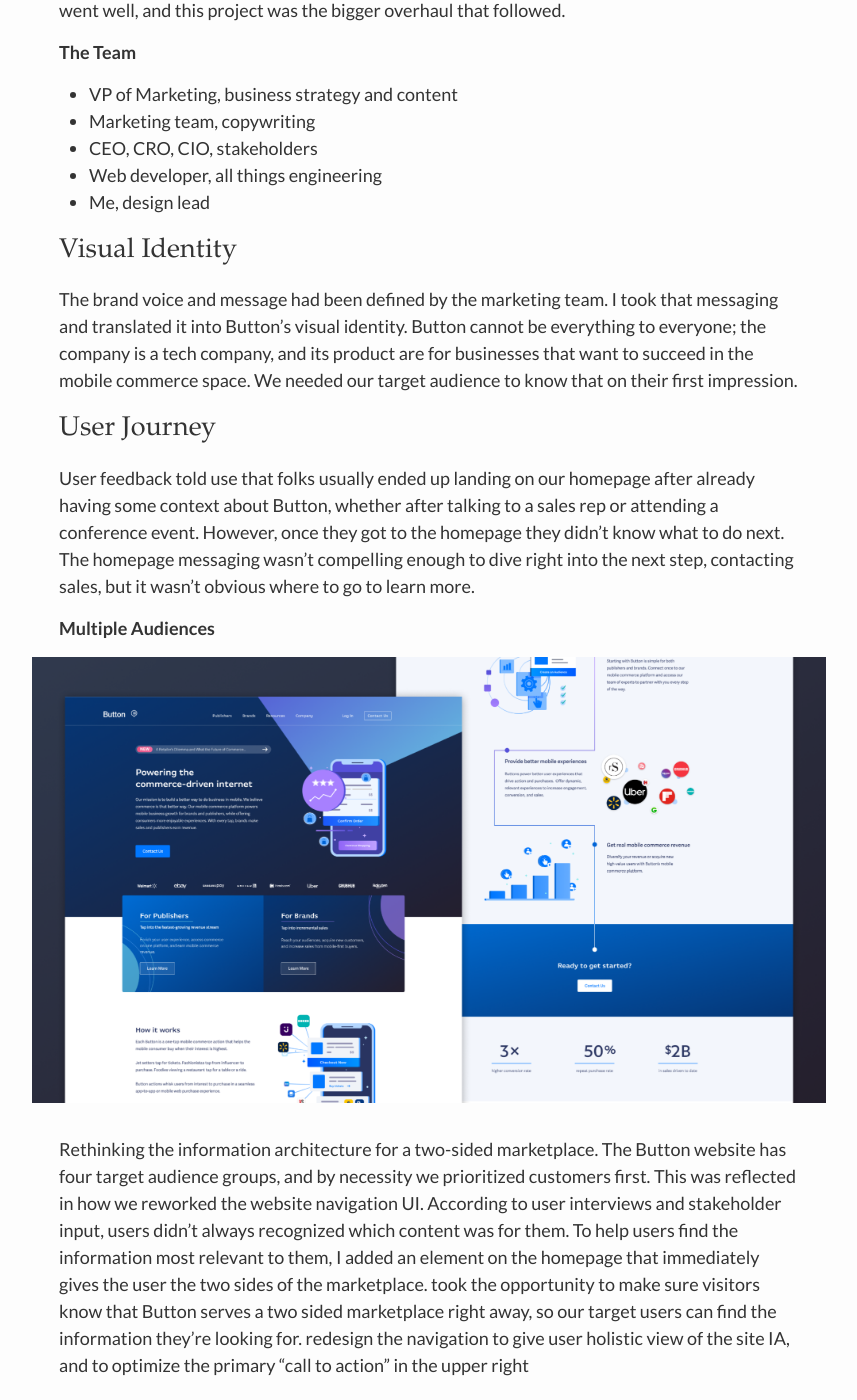
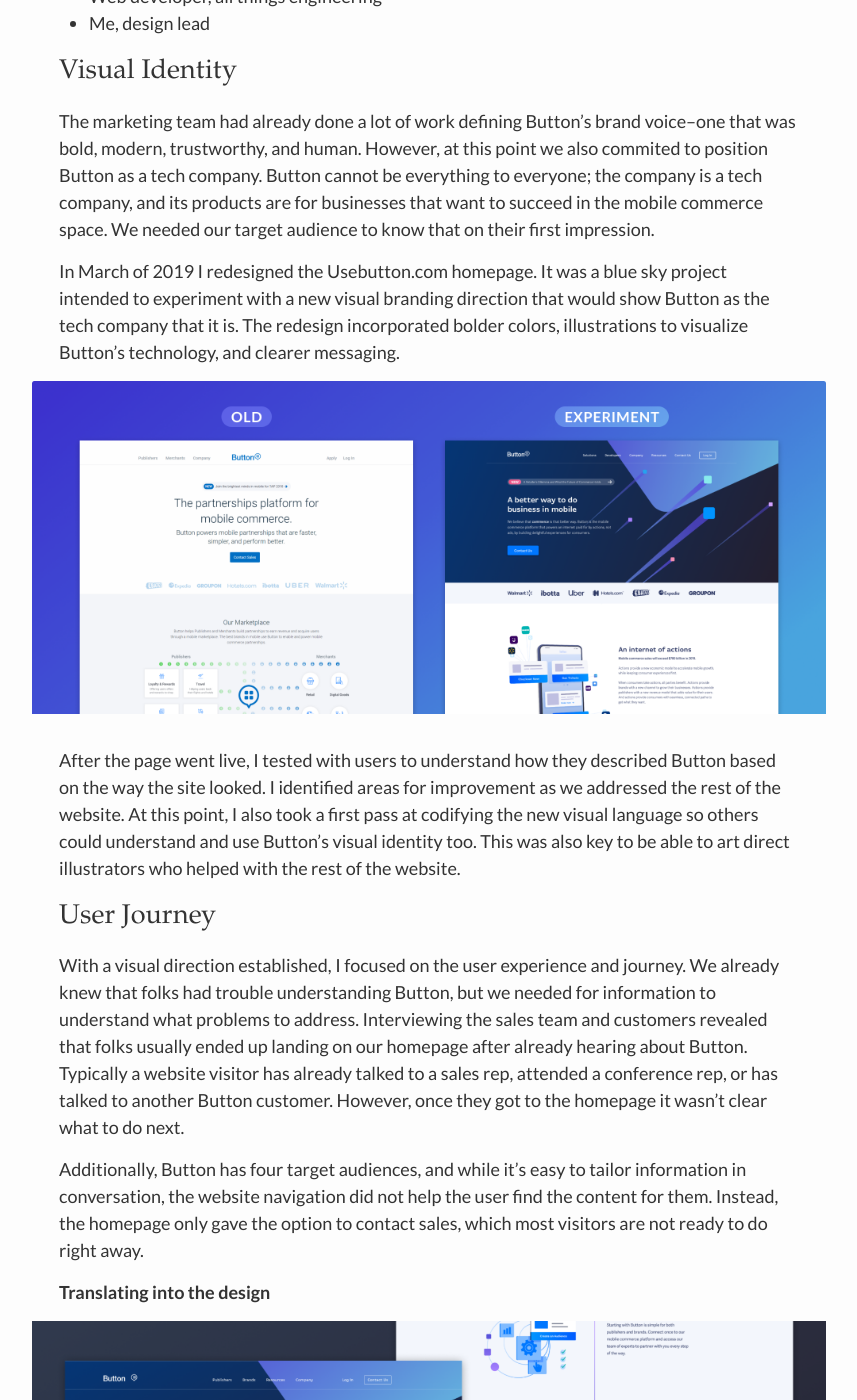
Before and after one commit to corihuang/corihuang.github.io, a Jekyll site: the page built from _projects/button-website.md, in a window 1280 px wide and 1400 px high, scrolled down 1098 px. Shown: the whole window, without its empty margins (211-1068 px from the left). Built offline with Jekyll 4.4.1, drawn with Linux system fonts in a browser that asks for light colours; some web fonts are replaced; some of the changed text lies outside the part shown.

Commit message:
added images to projects. light proofreading for projects

```diff
--- a/_projects/button-company-pages.md
+++ b/_projects/button-company-pages.md
@@ -6,27 +6,22 @@
 thumbnail: /assets/img/button-company.jpg
 ---
 
-Company pages are sensitive things. Like other product and communication design problems, designing company pages is about giving the users (website visitors) the information they're looking for and the features they need (job applications, navigation, etc.). But company pages are also very much branding problems—employer branding in particular. What is this company like to work for? How do we showcase our company culture—the vision that we aspire to as well as the reality that we embody day to day? How do you capture culture in a webpage?
+I collaborated with Button's People Team to redesign several webpages that shared who Button is as a company, what Button does, and what potential job candidates would want to know. Part of this project was an aesthetic update, since Button's employer branding doesn't look exactly the same as the core brand, but the bigger part of the project was restructuring content to easily give visitores the information they wanted.
+
+The goal of the website was appealing to potential candidate, press, and investors and making it easier to navigate content.
 
 ![About Button webpage](/assets/img/button-company-1.png)
 
-I was not trying to lead an employer branding project here, I was designing a set of web pages for our users and for the Button People Team, the folks who lead the company culture and employer branding. They knew that the existing pages were annoying to navigate (lots of pages), out of date, and could be much more appealing.
+**Team**
 
-The goal of the website was appealing to — potential candidates, customers and prospective customers, press and investors
-
-### Team
-
-Me
-
-People Team - CPO, Sr Manager of People Ops, People Ops Specialist
-
-Marketing Team - Content Strategy, Comms Manager
-
-Eng - web dev
+- Me, designer
+- Web developer - engineering
+- People Team stakeholders - CPO, manager of people ops, people ops specialist
+- Marketing Team - content strategy, comms manager
 
 ## Aligning a New Team
 
-I didn't often work with the People Team. I knew that several team members were highly invested in the project, but I wasn't sure if they had a shared vision for the company web pages, so I started with a few alignment exercises for our kick off.
+I didn't often work with the People Team, and I knew they cared a lot about this project, so I started with a few alignment exercises for our kick off.
 
 **Aesthetic Alignment**
 
@@ -34,23 +29,21 @@
 
 **User Interviews and Metrics**
 
-I leveraged our recruiting team to ask job candidates 2-3 lightweight questions—realizing these were very biased contexts, since candidates are motivated to keep things positive and are NOT focused on the company's website. I also interviewed new hires to get their impressions of the web pages—again, biased since these folks ultimately were attracted to work at Button.
-
-For other target audiences, I asked our marketing team and sales team for input. Not ideal to get secondhand info, but I'm only one person.
-
-I also gathered some usage data—page visits, device analytics, and such to understand what our audience was looking at already and have a benchmark around
+I leveraged our recruiting team to ask candidates 2-3 lightweight questions, with the understanding that these were very biased answer. I also interviewed new hires to get their impressions of the web pages—-again, biased since these folks ultimately were attracted to work at Button. For other target audiences, I asked our marketing team and sales team for input. This was not the ideal research process, but it gave me something to work with. I also gathered some usage data—page visits, device analytics, and such to understand what our audience was looking at already and have a benchmark.
 
 **Design Workshop**
 
 ![Grouping website content during a design workshop](/assets/img/button-company-1.jpeg)![Sharing design sketches during a design workshop](/assets/img/button-company-2.jpeg)
 
-With insights from the user interviews and the results of the gut check test, I ran a workshop with the whole team where we brainstormed the type of content we expected to see on the website, and some potential layouts—how would folks organize the info?
+With insights from the user interviews and the results of the Gut Check Test, I ran a workshop with the team to brainstorm the type of content we expected to see on the website, and some potential layouts-—how might folks organize the info?
 
-I used a modified version of the process from Brad Frosts' write up on [Establishing Design Direction](https://bradfrost.com/blog/post/establishing-design-direction/). Of course, things always look smoother on paper. The design workshop was challenging because we were crunched for time—in a meeting-heavy organization, finding a 2-3 hour block of time for 5-6 people is possibly the most challenging part. I had to reschedule a few times. Additionally, for participants who aren't used to design or creative work, I had to help them frame the problem multiple times, whether by showing examples of web page sketches, or asking lots of prompting questions to get the brainstorm going.
+I used a modified version of the process from Brad Frosts' write up on [Establishing Design Direction](https://bradfrost.com/blog/post/establishing-design-direction/). The design workshop was challenging because we were crunched for time—-in a meeting-heavy organization, finding a 2-3 hour block of time for 5-6 people is very challenging. Additionally, for participants who aren't used to design or creative work, I had to reframe the problem multiple times, whether by showing examples of web page sketches, or asking lots of prompting questions to get the brainstorm going.
 
 ## Visual Design and Results
 
-All the hard-earned inputs provided some raw ideas for when I put together the page layouts. Front loading the alignment exercises helped make the stakeholder reviews at this stage smoother. The designs reflected the goals and decisions we discussed, and when folks gave feedback, they drew from the vocabulary and discussions from earlier to communicate clearly.
+![About Button webpage](/assets/img/button-company-2.png)
+
+All the hard-earned inputs provided great raw ideas for when I put together the page layouts. Front loading the alignment exercises helped make the stakeholder reviews at this stage smoother. The designs reflected the goals and decisions we discussed, and when folks gave feedback, they drew from the vocabulary and discussions from earlier to communicate clearly.
 
 One of the deliverables included fun icons to represent the employee benefits. I created some of these and art directed others created by [Jessica Braga](http://jessicabraga.com/).
 
@@ -58,6 +51,6 @@
 
 The web developer, Jeff, built out my designs in small pieces so that we could roll out small changes quickly and monitor for any bugs or performance changes.
 
-### Lessons
+### After
 
-In an ideal world, there is a comprehensive benchmark to compare results to. In this case, metrics like
+In an ideal world, there is a comprehensive benchmark to compare results to. In this case, we didn't have benchmark metrics. After the pages went live, I began to work on developing a testing plan to benchmark the performance of these pages in a way that aligned with the People Team's goals.
--- a/_projects/button-website.md
+++ b/_projects/button-website.md
@@ -6,48 +6,51 @@
 thumbnail: /assets/img/button-site.jpg
 ---
 
-![Button homepage hero section](/assets/img/button-site-redesign.jpg)
+![Button homepage hero section](/assets/img/button-site-redesign.png)
 
-This is really multiple projects that I've combined in order to tell the whole story. This is a company branding and storytelling project and a website product design project.
+This is a company branding and storytelling project and a website design project. I've combined them to better tell the story.
 
-Button, like many startups and really most ideas in early stages, was figuring out its identity and product at the same time, while continuing to clarify the company mission. It's a confusing time because there's a lot of chicken-and-egg moments.
-
-## Context
-In March of 2019 I worked on big redesign of the homepage. It was a blue sky project intended to explore a new visual branding direction and get our team out of a rut so we could rethink how to make Button look like the tech company that it is and wanted to look like. The redesign went well, and this project was the bigger overhaul that followed.
+Button, like many startups, was figuring out its identity and product at the same time, while continuing to clarify the company mission. It was a confusing time because there were a lot of chicken-and-egg moments.
 
 **The Team**
-- VP of Marketing, business strategy and content
+- VP of Marketing, strategy and content
 - Marketing team, copywriting
 - CEO, CRO, CIO, stakeholders
 - Web developer, all things engineering
 - Me, design lead
 
 ## Visual Identity
-The brand voice and message had been defined by the marketing team. I took that messaging and translated it into Button's visual identity. Button cannot be everything to everyone; the company is a tech company, and its product are for businesses that want to succeed in the mobile commerce space. We needed our target audience to know that on their first impression.
+The marketing team had already done a lot of work defining Button's brand voice--one that was bold, modern, trustworthy, and human. However, at this point we also commited to position Button as a tech company. Button cannot be everything to everyone; the company is a tech company, and its products are for businesses that want to succeed in the mobile commerce space. We needed our target audience to know that on their first impression.
+
+In March of 2019 I redesigned the Usebutton.com homepage. It was a blue sky project intended to experiment with a new visual branding direction that would show Button as the tech company that it is. The redesign incorporated bolder colors, illustrations to visualize Button's technology, and clearer messaging.
+
+![Old and experimental versions of the Button homepage](/assets/img/button-site-compare1.png)
+
+After the page went live, I tested with users to understand how they described Button based on the way the site looked. I identified areas for improvement as we addressed the rest of the website. At this point, I also took a first pass at codifying the new visual language so others could understand and use Button's visual identity too. This was also key to be able to art direct illustrators who helped with the rest of the website.
 
 ## User Journey
-User feedback told use that folks usually ended up landing on our homepage after already having some context about Button, whether after talking to a sales rep or attending a conference event. However, once they got to the homepage they didn't know what to do next. The homepage messaging wasn't compelling enough to dive right into the next step, contacting sales, but it wasn't obvious where to go to learn more.
+With a visual direction established, I focused on the user experience and journey. We already knew that folks had trouble understanding Button, but we needed for information to understand what problems to address. Interviewing the sales team and customers revealed that folks usually ended up landing on our homepage after already hearing about Button. Typically a website visitor has already talked to a sales rep, attended a conference rep, or has talked to another Button customer. However, once they got to the homepage it wasn't clear what to do next.
 
-**Multiple Audiences**
+Additionally, Button has four target audiences, and while it's easy to tailor information in conversation, the website navigation did not help the user find the content for them. Instead, the homepage only gave the option to contact sales, which most visitors are not ready to do right away.
+
+**Translating into the design**
 
 ![Button homepage layout](/assets/img/button-site-1.png)
 
-Rethinking the information architecture for a two-sided marketplace. The Button website has four target audience groups, and by necessity we prioritized customers first. This was reflected in how we reworked the website navigation UI. According to user interviews and stakeholder input, users didn't always recognized which content was for them. To help users find the information most relevant to them, I added an element on the homepage that immediately gives the user the two sides of the marketplace. took the opportunity to make sure visitors know that Button serves a two sided marketplace right away, so our target users can find the information they're looking for. redesign the navigation to give user holistic view of the site IA, and to optimize the primary "call to action" in the upper right
+To give the visitor the lay of the land easily, I redesigned the navigation UI to give the user a holistic view of the site structure as well as descriptive information. The megamenu pattern is also common among B2B companies, so I was confident it would be easy for users to understand. I also added an area on the homepage that immediately describes the two sides of the marketplace to the user, with the assumption that the user likely already knows which side they are interested in.
 
-As users navigate throughout the site, there is also a color shift between the different sections--the homepage and other default pages, the pages for Brands, pages for Publishers, and the company section.
+As users navigate throughout the site, there is also a color shift between the different sections--the homepage and other default pages, the pages for Brands, pages for Publishers, and the company section. Again, with content for various audiences, it was important to give cues to visitors as to where they were.
 
 ![Button site thumbnails showing color themes](/assets/img/button-site-3.jpg)
 
+## Outcomes
+Typically, metrics for a marketing site are around traffic volume and conversion rate. For this project though, we wanted to improve the quality of the conversion. Rather than wanting every visitor to contact sales and clutter the pipeline, we wanted more qualified leads to contact sales. We measured this based on number of leads that met the marketing team's criteria. I was also looking for qualitative user feedback and no increase in usability issues based on Fullstory analytics.
 
-## Outcomes
-reduced number of unqualified leads cluttering pipeline, integrated Fullstory for holistic metrics, qualitative user feedback positive and reflected desired brand messaging
-Nav redesign - based on business strategy input as well as rudimentary Google Analytics data.
-Incorporating more ways to dig into info from homepage
-Visual design overhaul to reinforce Brands/Pubs content
-Integrated Fullstory
+![Three versions of the Button website homepage](/assets/img/button-site-compare2.png)
 
 **What Came After**
 
 As with any product, there were plenty improvements that we designated out of scope for the project, but wanted to address in a future iteration. The ones we later took on included:
-- Integrating Contentful so that select sections of website copy could be easily updated by the marketing team
-- Developing a resource center to curate white papers, industry news, and thought leadership content
+- **Integrating Contentful CMS.** We were already using Contentful elsewhere to empower the marketing team to own content, and we wanted to enable this functionality in parts of the website as well.
+- **Comprehensively auditing for accessibility.** Although I design with accessibility in mind, we didn't track what we tested for accessibility and what we did not during the project. After content updates, the engineer and I systematically audited and updated the site for WCAG compliance.
+- **Defining illustration guidelines for scale.** Three illustrators worked on the website images, including myself, and although we aligned stylistically, we didn't have guidelines for creating future visual content. I also wanted to clean up the graphics and share with the team so they could be used in other applications.
```
Also changed, not shown: _data/books.json (+20 -20 lines), _projects/kiip-survey.md (+2 -2 lines), _includes/google-analytics.html (line endings or trailing spaces), assets/img/button-company-2.png (added), assets/img/button-site-compare1.png (added), assets/img/button-site-compare2.png (added), assets/img/button-site-redesign.jpg (deleted), assets/img/button-site-redesign.png (added), assets/img/kiip-survey-1.png (added).
